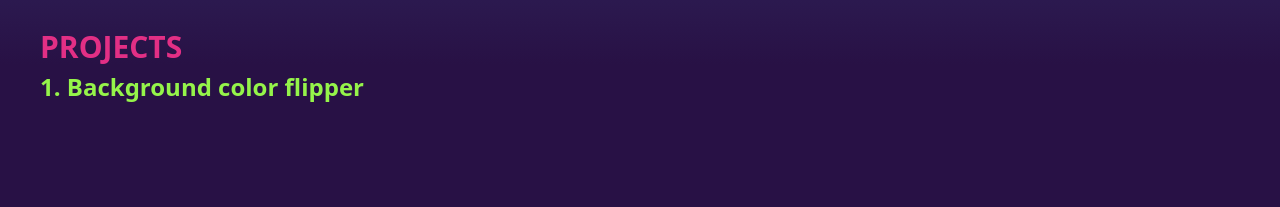
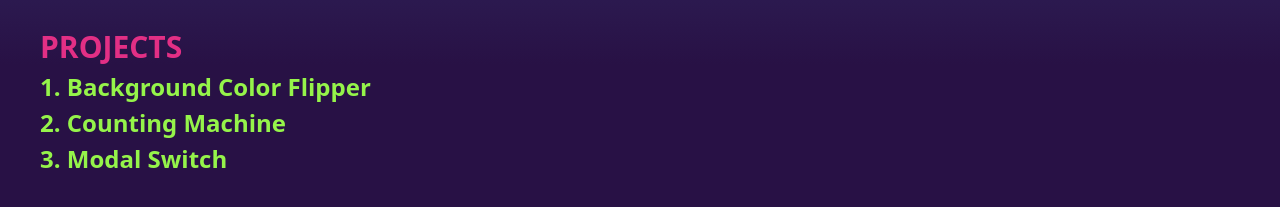
Before and after one commit to Golden5115/portfolios, a website: page index.html in a window 1280 px wide. Shown: the part 1623-1830 px from the top of the page. Drawn offline with Linux system fonts and the light colour scheme.

Commit message:
Add files via upload

```diff
--- a/index.html
+++ b/index.html
@@ -84,7 +84,9 @@
             <div class="ml-[40px] sm:ml-[0px]">
                 <h1 class="font-[800] sm:font-[800] sm:text-[20px] text-[30px] text-[#e22f85] mt-[5vh]">PROJECTS</h1>
                 <ul>
-                    <li><a href="https://golden5115.github.io/ColorFlipper/" target="_blank" class="text-[#95f44a] font-[800] text-[24px] sm:text-[16px]">1. Background color flipper</a></li>
+                    <li><a href="https://golden5115.github.io/ColorFlipper/" target="_blank" class="text-[#95f44a] font-[800] text-[24px] sm:text-[16px]">1. Background Color Flipper</a></li>
+                    <li><a href="https://golden5115.github.io/counting-machine/" target="_blank" class="text-[#95f44a] font-[800] text-[24px] sm:text-[16px]">2. Counting Machine</a></li>
+                    <li><a href="https://golden5115.github.io/modal-switch/" target="_blank" class="text-[#95f44a] font-[800] text-[24px] sm:text-[16px]">3. Modal Switch</a></li>
                 </ul>
             </div>
         </div>
```
